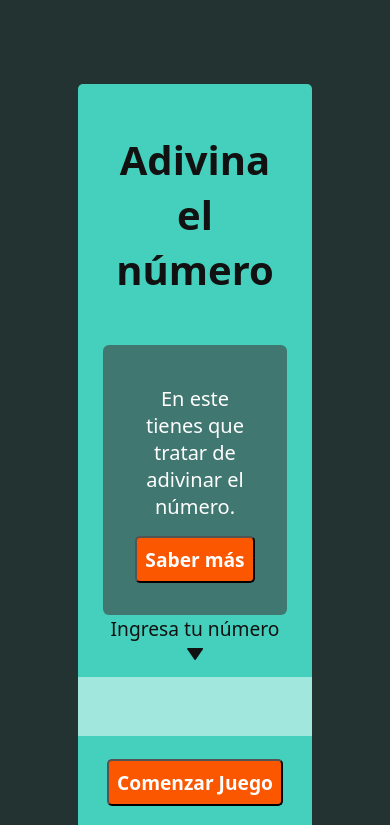
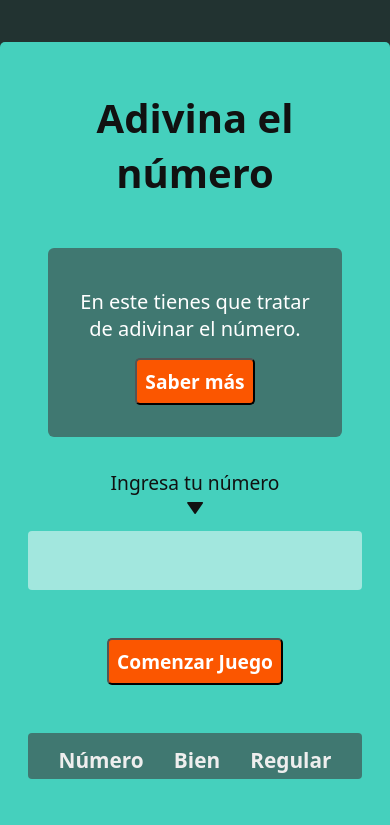
Before and after one commit to GzaJai/AdivinaElNumero, a React (Vite) app: page / in a window 390 px wide. Shown: the top 825 px of the page. Built offline with nearby package versions, Linux system fonts and the light colour scheme.

Commit message:
agregando media querys para mobile

```diff
--- a/src/styles/App.css
+++ b/src/styles/App.css
@@ -4,7 +4,7 @@
 .game-div{
   width: 60%;
   background-color:  #45d0bd;
-  margin: 10vh auto 30vh;
+  margin: 10vh auto 20vh;
   padding: 3rem;
   display: flex;
   flex-direction: column;
@@ -47,3 +47,10 @@
 .game-wrap{
   overflow-y: hidden;
 }
+
+@media (max-width: 600px) {
+  .game-div{
+    width: 100%;
+    margin: 5vh auto 30vh;
+  }
+}
--- a/src/styles/LogResults.css
+++ b/src/styles/LogResults.css
@@ -10,3 +10,10 @@
   font-size: 1.3rem;
   letter-spacing: .1rem;
 }
+
+@media (max-width: 600px) {
+  .res-wrap{
+    width: 70%;
+    margin: 0 auto;
+  }
+}
--- a/src/styles/LogicaJuego.css
+++ b/src/styles/LogicaJuego.css
@@ -10,6 +10,7 @@
 
 .input-wrap{
   display: flex;
+  margin: 2rem auto 0;
   flex-direction: column;
 }
 .input-label{
@@ -35,7 +36,7 @@
   background-color: #fb5600;
   border-radius: 5px;
   padding: .5rem;
-  margin: 1.4rem auto ;
+  margin: 3rem auto;
   cursor: pointer;
   color: #FFF;
 }
@@ -65,7 +66,7 @@
   background-color: #009d88;
   border-radius: 5px;
   padding: .5rem;
-  margin: 1.4rem auto ;
+  margin: 3rem auto 0;
   cursor: pointer;
   color: #FFF;
 }
@@ -73,3 +74,13 @@
 .show-number:hover{
   background-color: #007a6a;
 }
+
+@media (max-width: 600px) {
+  .input-wrap{
+    width: 70%;
+  }
+  .res-titles-wrap{
+    width: 70%;
+    margin: 0 auto;
+  }
+}
--- a/src/styles/MasInfo.css
+++ b/src/styles/MasInfo.css
@@ -65,3 +65,28 @@
     margin-top: .5rem;
     font-weight: 500;
   }
+
+  @media (max-width: 600px) {
+    .modal-content{
+      margin-top: 20dvh;
+      width: 80%;
+      padding: 4rem 2rem 2rem;
+    }
+    .modal-text{
+      width: 100%;
+    }
+    .close-button {
+      height: 3rem;
+      width: 3rem;
+      line-height: 3rem;
+    }
+    .modal-title{
+      width: 80%;
+      position: absolute;
+      top: 10px;
+      left: 0;
+      margin: auto;
+      font-size: 2rem;
+    }
+
+  }
```
Also changed, not shown: 1 other file (tests, documents, lock files or other folders).
